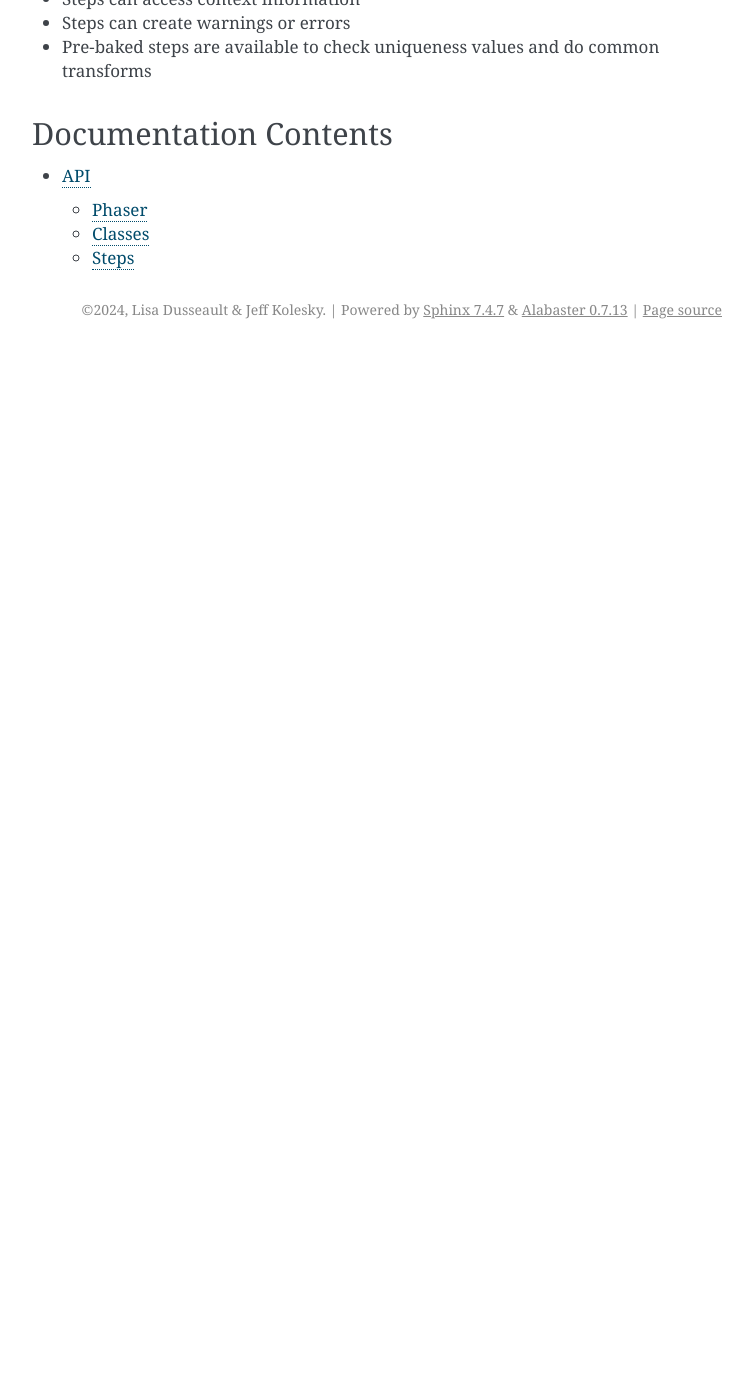
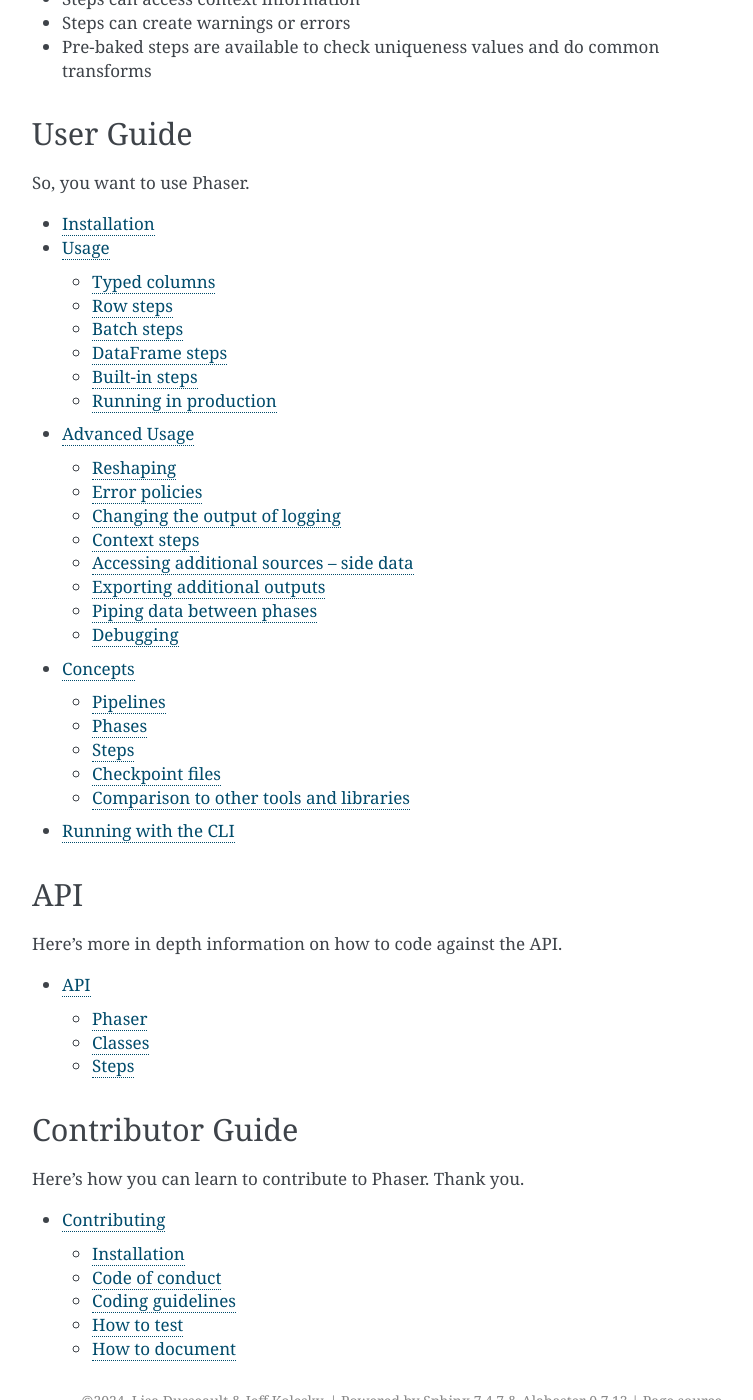
Before and after one commit to lisad/phaser, a Sphinx documentation site: the page built from docs/index.md, in a window 1280 px wide and 1400 px high, scrolled down 4286 px. Shown: the whole window, without its empty margins (388-1141 px from the left). Built offline with Sphinx 7.4.7, drawn with Linux system fonts in a browser that asks for light colours; before the commit the page ends 4635 px from its top, so only the background shows below that; some of the changed text lies outside the part shown.

Commit message:
Adds user and contributor guide stubs

```diff
--- /dev/null
+++ b/docs/dev.md
@@ -0,0 +1,11 @@
+# Contributing
+
+## Installation
+
+## Code of conduct
+
+## Coding guidelines
+
+## How to test
+
+## How to document
--- a/docs/index.md
+++ b/docs/index.md
@@ -1,9 +1,38 @@
 :::{include} ../README.md
 :::
 
-## Documentation Contents
+## User Guide
+
+So, you want to use Phaser.
+
+:::{toctree}
+:maxdepth: 2
+
+user/install
+user/usage
+user/advanced
+user/concepts
+user/cli
+:::
+
+
+## API
+
+Here's more in depth information on how to code against the API.
+
 :::{toctree}
 :maxdepth: 2
 
 api
 :::
+
+
+## Contributor Guide
+
+Here's how you can learn to contribute to Phaser. Thank you.
+
+:::{toctree}
+:maxdepth: 2
+
+dev
+:::
--- /dev/null
+++ b/docs/user/advanced.md
@@ -0,0 +1,19 @@
+# Advanced Usage
+
+More stuff about more advanced usage of Phaser
+
+## Reshaping
+
+## Error policies
+
+## Changing the output of logging
+
+## Context steps
+
+## Accessing additional sources -- side data
+
+## Exporting additional outputs
+
+## Piping data between phases
+
+## Debugging
--- /dev/null
+++ b/docs/user/cli.md
@@ -0,0 +1,4 @@
+# Running with the CLI
+
+This describes how to run Phaser with the CLI, something you probably want to do
+in development mode only.
--- /dev/null
+++ b/docs/user/concepts.md
@@ -0,0 +1,11 @@
+# Concepts
+
+## Pipelines
+
+## Phases
+
+## Steps
+
+## Checkpoint files
+
+## Comparison to other tools and libraries
--- /dev/null
+++ b/docs/user/install.md
@@ -0,0 +1,3 @@
+# Installation
+
+How to install Phaser for use in your project
--- /dev/null
+++ b/docs/user/usage.md
@@ -0,0 +1,15 @@
+# Usage
+
+A whole lot of info on how to use Phaser
+
+## Typed columns
+
+## Row steps
+
+## Batch steps
+
+## DataFrame steps
+
+## Built-in steps
+
+## Running in production
```
